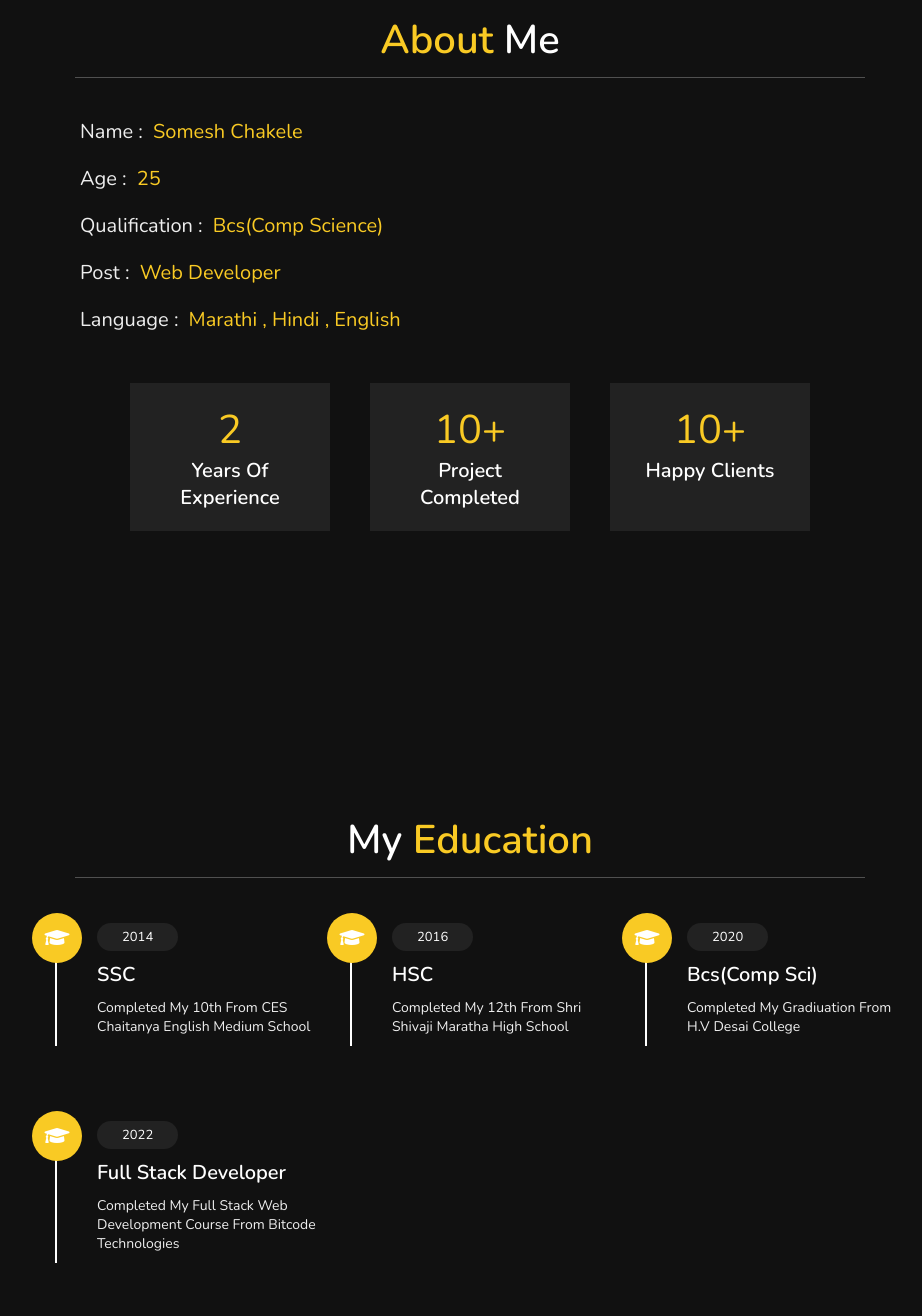
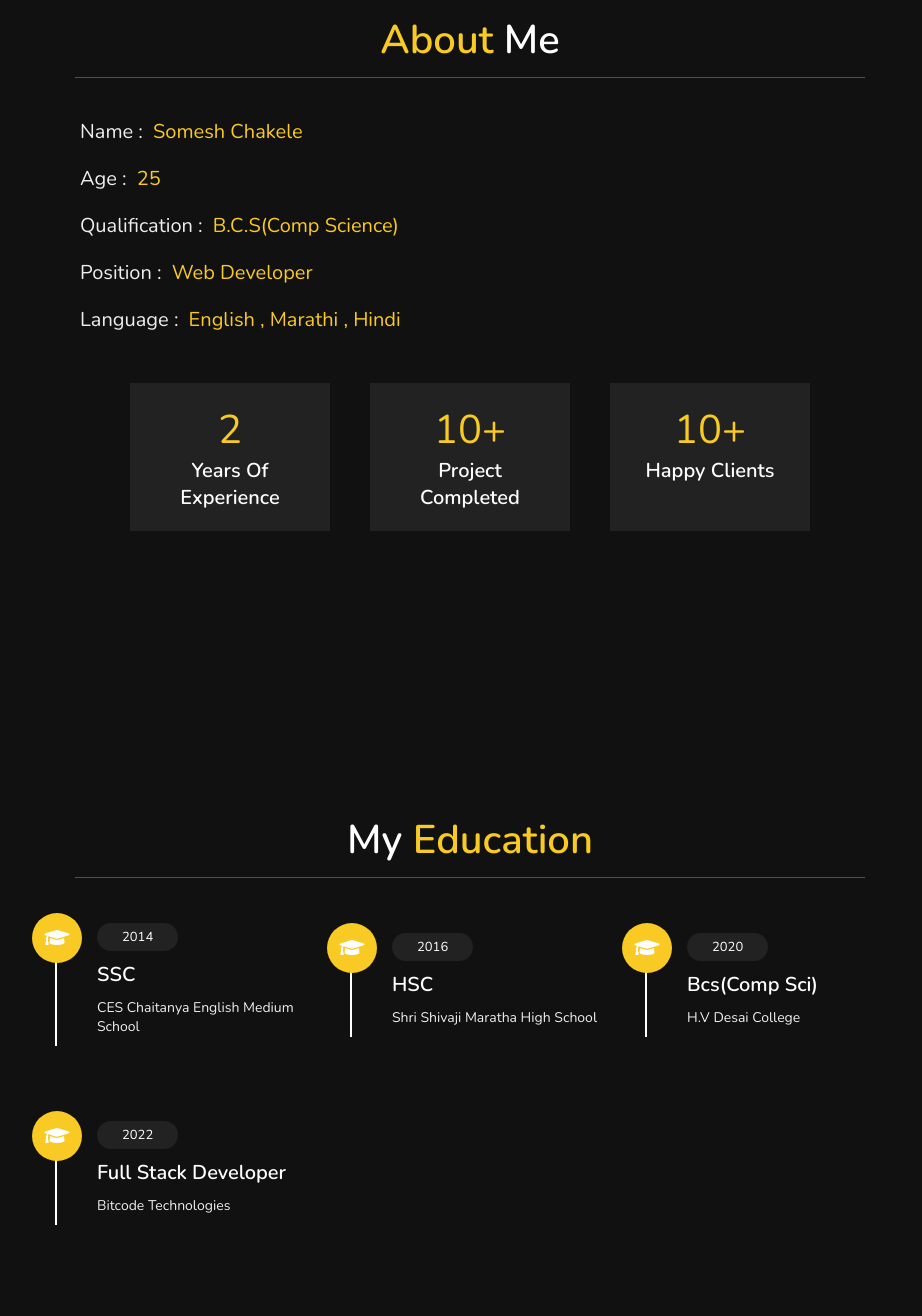
Before and after one commit to Someshchakele/S, a plain HTML site: page index.html in a window 1280 px wide. Shown: the part 807-2123 px from the top of the page, without its empty margins (345-1267 px from the left). Drawn offline with nearby package versions, Linux system fonts and the light colour scheme.

Commit message:
minor changes

```diff
--- a/index.html
+++ b/index.html
@@ -65,9 +65,9 @@
     <div class="info">
         <h3> <span> name : </span> Somesh Chakele </h3>
         <h3> <span> age : </span> 25 </h3>
-        <h3> <span> qualification : </span> Bcs(Comp Science) </h3>
-        <h3> <span> post : </span> Web developer </h3>
-        <h3> <span> language : </span> Marathi , Hindi , English </h3>
+        <h3> <span> qualification : </span> B.c.s(Comp Science) </h3>
+        <h3> <span> position : </span> Web developer </h3>
+        <h3> <span> language : </span> English , Marathi , Hindi </h3>
         <!-- <a href="#"><button class="btn"> Download CV <i class="fas fa-download"></i> </button></a> -->
     </div>
 
@@ -110,28 +110,28 @@
         <i class="fas fa-graduation-cap"></i>
         <span>2014</span>
         <h3>SSC</h3>
-        <p>Completed my 10th from CES Chaitanya English Medium School</p>
+        <p> CES Chaitanya English Medium School</p>
     </div>
 
     <div class="box">
         <i class="fas fa-graduation-cap"></i>
         <span>2016</span>
         <h3>HSC</h3>
-        <p>Completed my 12th from Shri Shivaji Maratha High School</p>
+        <p>Shri Shivaji Maratha High School</p>
     </div>
 
     <div class="box">
         <i class="fas fa-graduation-cap"></i>
         <span>2020</span>
         <h3>Bcs(Comp Sci)</h3>
-        <p>Completed my gradiuation from H.V Desai College</p>
+        <p>H.V Desai College</p>
     </div>
 
     <div class="box">
         <i class="fas fa-graduation-cap"></i>
         <span>2022</span>
         <h3>Full Stack Developer</h3>
-        <p>Completed my Full Stack Web Development Course From Bitcode Technologies</p>
+        <p>Bitcode Technologies</p>
     </div>
 
 </div>
@@ -158,9 +158,11 @@
 
         <div class="info">
             <h3> <i class="fas fa-envelope"></i> someshchakele77@gmail.com </h3>
-            <h3> <i class="fab fa-whatsapp"></i>What's App : 7040545264</h3>
-            <h3> <i class="fas fa-phone"></i>Call : 7972390478 </h3>
-            <h3> <i class="fas fa-map-marker-alt"></i> 251 Mangalwar Peth Pune, India - 411011. </h3>
+            <h3> <i class="fab fa-linkedin-in"></i> <a style="color: white;" href="https://www.linkedin.com/in/somesh-chakele-59996a23b/">Somesh Chakele</a></h3>
+            <h3> <i class="fab fa-instagram"></i><a style="color: white;" href="https://www.instagram.com/im_bunny._.17/">im_bunny._.17</a></h3>
+                <!-- <h3> <i class="fab fa-whatsapp"></i>What's App : 7040545264</h3>
+                <h3> <i class="fas fa-phone"></i>Call : 7972390478 </h3>
+                <h3> <i class="fas fa-map-marker-alt"></i> 251 Mangalwar Peth Pune, India - 411011. </h3> -->
         </div>
 
     </div>
```
